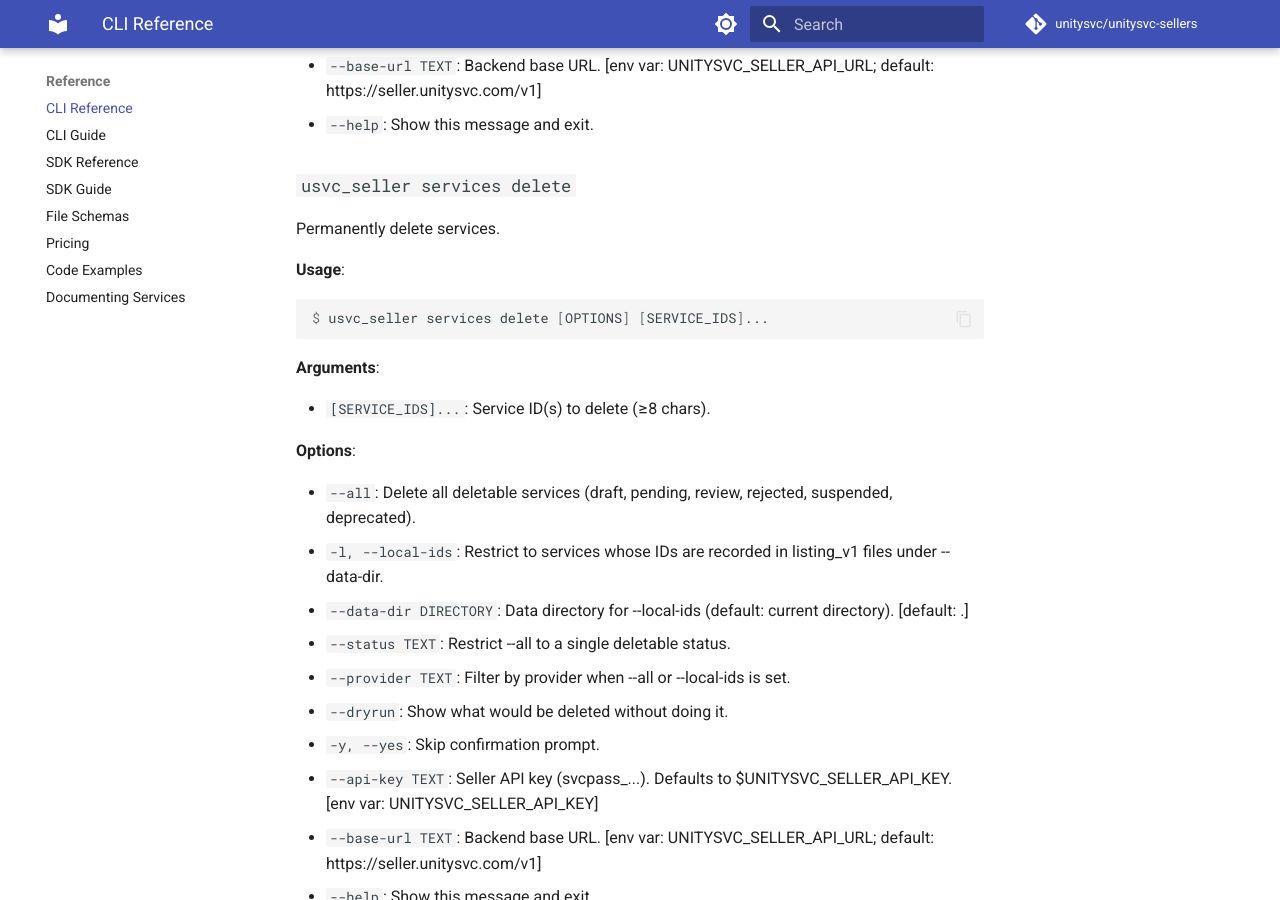
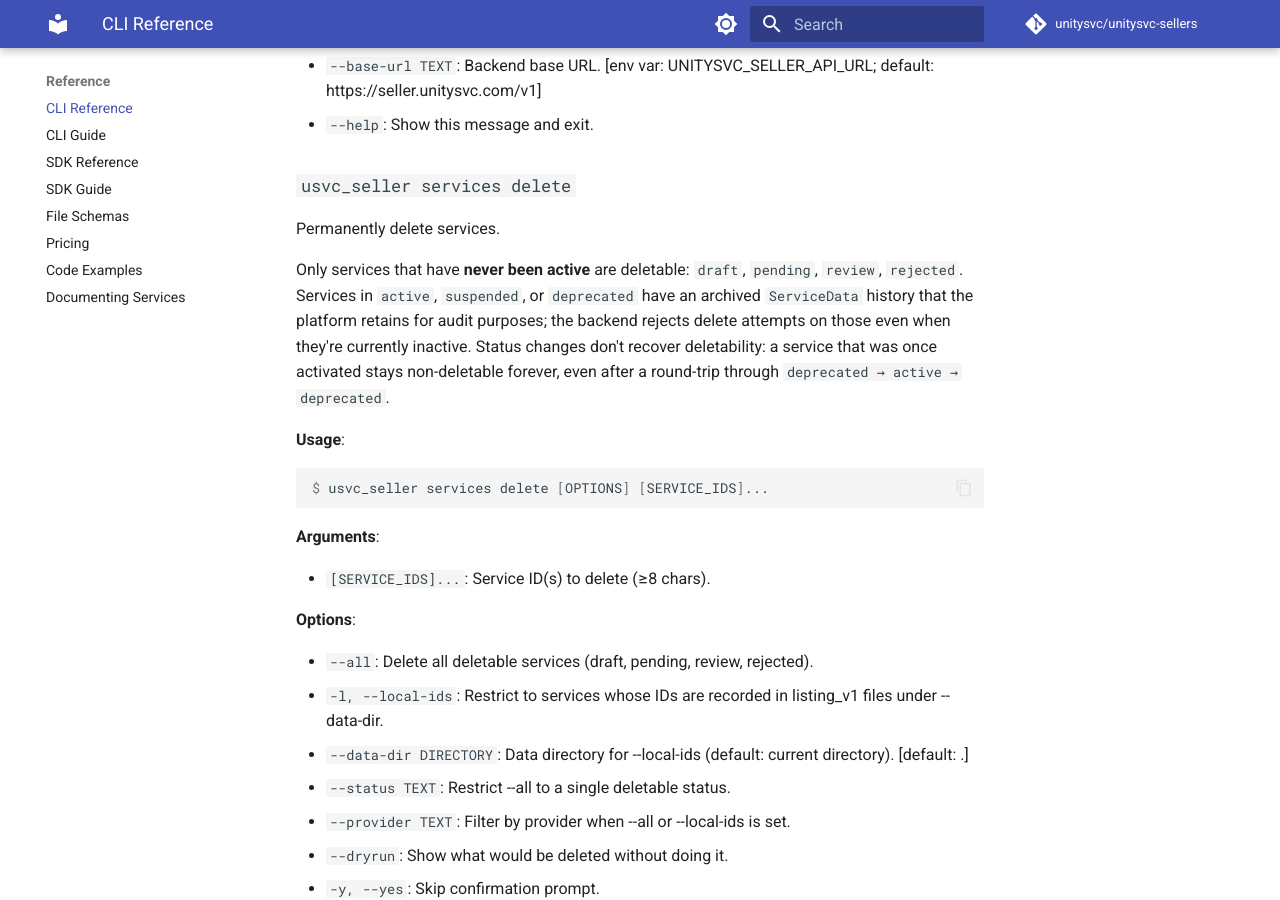
Before and after one commit to unitysvc/unitysvc-sellers, an MkDocs documentation site: the page built from docs/cli-reference.md, in a window 1280 px wide and 900 px high, scrolled down 14652 px. Built offline with MkDocs 1.6.1 and Material for MkDocs 9.7.7, drawn with Linux system fonts in a browser that asks for light colours; comment, search, counter and statistics services are not loaded.

Commit message:
docs: regenerate CLI reference for delete docstring update
The docs-check CI job regenerates docs/cli-reference.md from the
Typer command help and fails on diff. The shrunk deletable_statuses
plus expanded delete docstring in commands/services.py weren't
reflected in the committed reference.

Co-Authored-By: Claude Opus 4.7 (1M context) <noreply@anthropic.com>

````diff
--- a/docs/cli-reference.md
+++ b/docs/cli-reference.md
@@ -636,6 +636,16 @@ $ usvc_seller services set-visibility [OPTIONS] VISIBILITY [SERVICE_IDS]...
 
 Permanently delete services.
 
+Only services that have **never been active** are deletable:
+``draft``, ``pending``, ``review``, ``rejected``.  Services in
+``active``, ``suspended``, or ``deprecated`` have an archived
+``ServiceData`` history that the platform retains for audit
+purposes; the backend rejects delete attempts on those even when
+they&#x27;re currently inactive.  Status changes don&#x27;t recover
+deletability: a service that was once activated stays
+non-deletable forever, even after a round-trip through
+``deprecated → active → deprecated``.
+
 **Usage**:
 
 ```console
````
Also changed, not shown: other parts of docs/cli-reference.md (+1 -1 lines).
